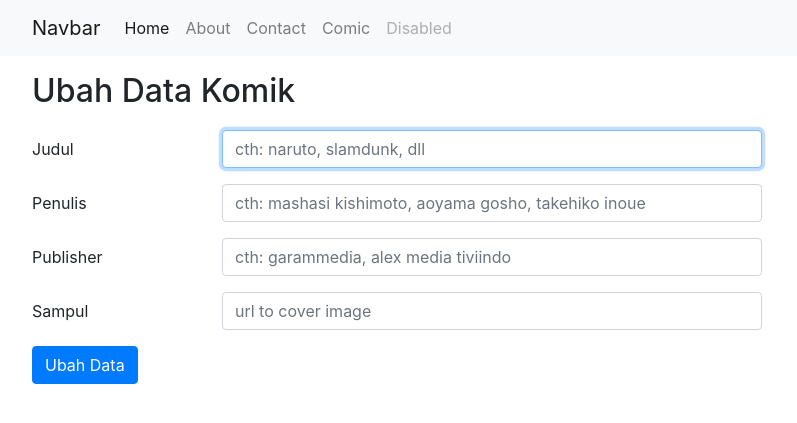
After one commit to wildanka/learn_ci4, a CodeIgniter 4 app: template app/Views/comic/edit.php in a window 1280 px wide. The commit adds this page. Shown: the top 423 px of the page, without its empty margins (53-850 px from the left). Run offline with PHP 8.4 and a stand-in for CodeIgniter, Linux system fonts and the light colour scheme; the template is opened without the code that fills it, so the values that code supplies are empty; some libraries are stand-ins or nearby versions.

Commit message:
27 send update data to controller

```diff
--- a/app/Config/Routes.php
+++ b/app/Config/Routes.php
@@ -33,6 +33,7 @@ $routes->setAutoRoute(true);
 // route since we don't have to scan directories.
 $routes->get('/', 'Home::index');
 $routes->get('/comic/add', 'Comic::add');
+$routes->get('/comic/edit/(:segment)', 'Comic::edit/$1');
 $routes->delete('/comic/(:num)', 'Comic::delete/$1');
 $routes->get('/comic/(:any)', 'Comic::detail/$1'); //whatchout for route sorting position, better to put wildcard on below so thee system will always prioritize route with specific route first
 
--- a/app/Views/comic/detail.php
+++ b/app/Views/comic/detail.php
@@ -18,7 +18,7 @@
                             <p class="card-text"><small class="text-muted">Last updated 3 mins ago</small></p>
 
 
-                            <a href="" class="btn btn-warning">Edit</a>
+                            <a href="/comic/edit/<?= $komik['slug']; ?>" class="btn btn-warning">Edit</a>
                             <!-- by default, element form akan diperlakukan seperti block oleh form, maka kita haruss membuatnya menjadi inline agar button delete sejajar dengan edit -->
                             <form action="/comic/<?= $komik['id_comic']; ?>" method="POST" class="d-inline">
                                 <?= csrf_field(); ?>
--- /dev/null
+++ b/app/Views/comic/edit.php
@@ -0,0 +1,48 @@
+<?= $this->extend('layout/template'); ?>
+
+<?= $this->section('content'); ?>
+<div class="container">
+    <div class="row">
+        <div class="col">
+            <h2 class="mt-3" style="margin-bottom: 20px;">Ubah Data Komik</h2>
+            <form action="/comic/update/<?= $comic['id_comic']; ?>" method="POST">
+                <?= csrf_field(); ?>
+                <input type="hidden" name="slug" id="" value="<?= $comic['slug']; ?>">
+                <div class="form-group row">
+                    <label for="inputTitle" class="col-sm-2 col-form-label">Judul</label>
+                    <div class="col-sm-6">
+                        <input type="text" class="form-control <?= ($validation->hasError('title')) ? 'is-invalid' : ''; ?>" id="inputTitle" name="title" placeholder="cth: naruto, slamdunk, dll" value="<?= $comic['title']; ?>" autofocus required>
+                        <div class="invalid-feedback">
+                            <?= $validation->getError('title'); ?>
+                        </div>
+                    </div>
+                </div>
+                <div class="form-group row">
+                    <label for="inputWritter" class="col-sm-2 col-form-label">Penulis</label>
+                    <div class="col-sm-6">
+                        <input type="text" class="form-control" id="inputWritter" name="writter" placeholder="cth: mashasi kishimoto, aoyama gosho, takehiko inoue" value="<?= $comic['writter']; ?>">
+                    </div>
+                </div>
+                <div class="form-group row">
+                    <label for="inputPublisher" class="col-sm-2 col-form-label">Publisher</label>
+                    <div class="col-sm-6">
+                        <input type="text" class="form-control" id="inputPublisher" name="publisher" placeholder="cth: garammedia, alex media tiviindo" value="<?= $comic['publisher']; ?>">
+                    </div>
+                </div>
+                <div class="form-group row">
+                    <label for="inputCover" class="col-sm-2 col-form-label">Sampul</label>
+                    <div class="col-sm-6">
+                        <input type="text" class="form-control" id="inputCover" name="cover" placeholder="url to cover image" value="<?= $comic['cover']; ?>">
+                    </div>
+                </div>
+
+                <div class="form-group row">
+                    <div class="col-sm-6">
+                        <button type="submit" class="btn btn-primary">Ubah Data</button>
+                    </div>
+                </div>
+            </form>
+        </div>
+    </div>
+</div>
+<?= $this->endSection(); ?>
```
Also changed, not shown: app/Controllers/Comic.php (+18 -0 lines).
